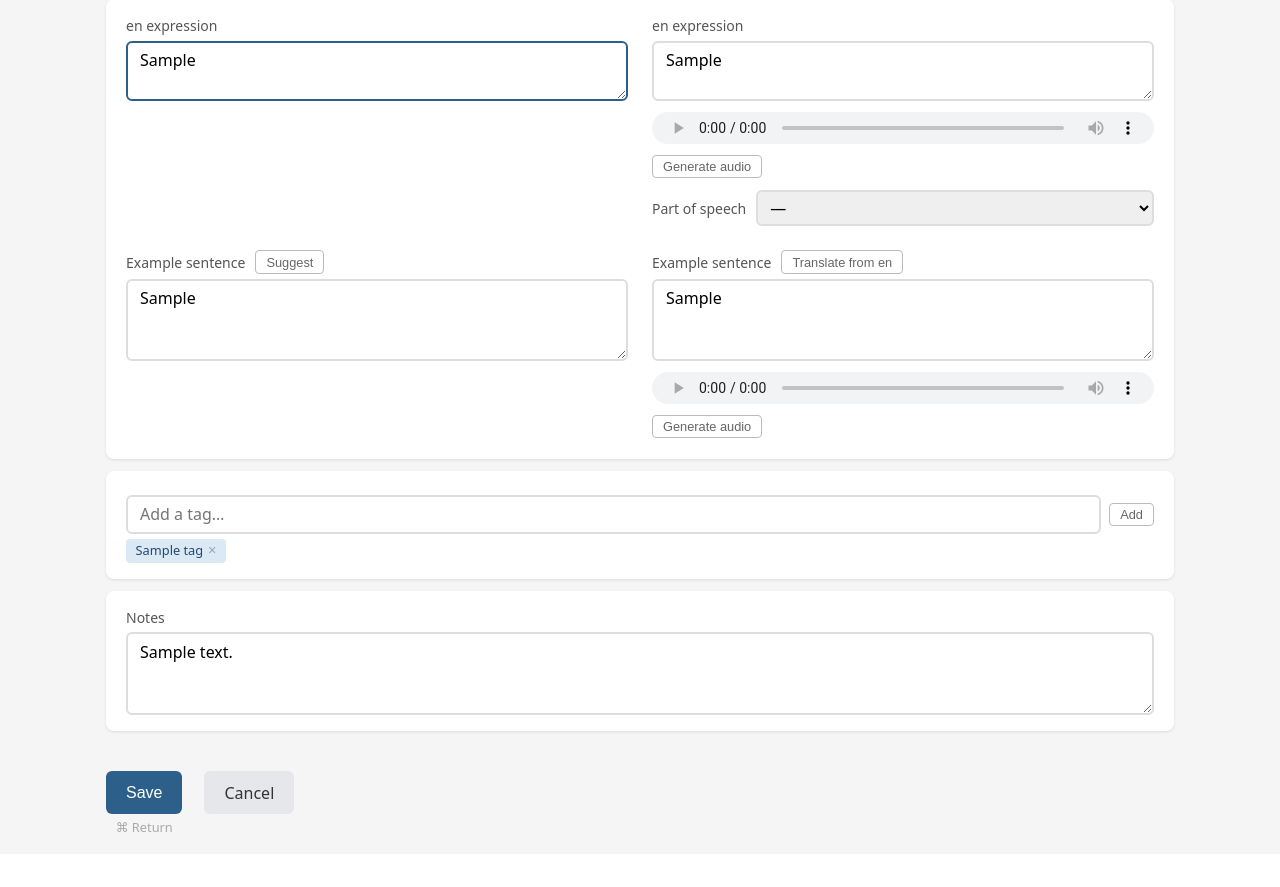
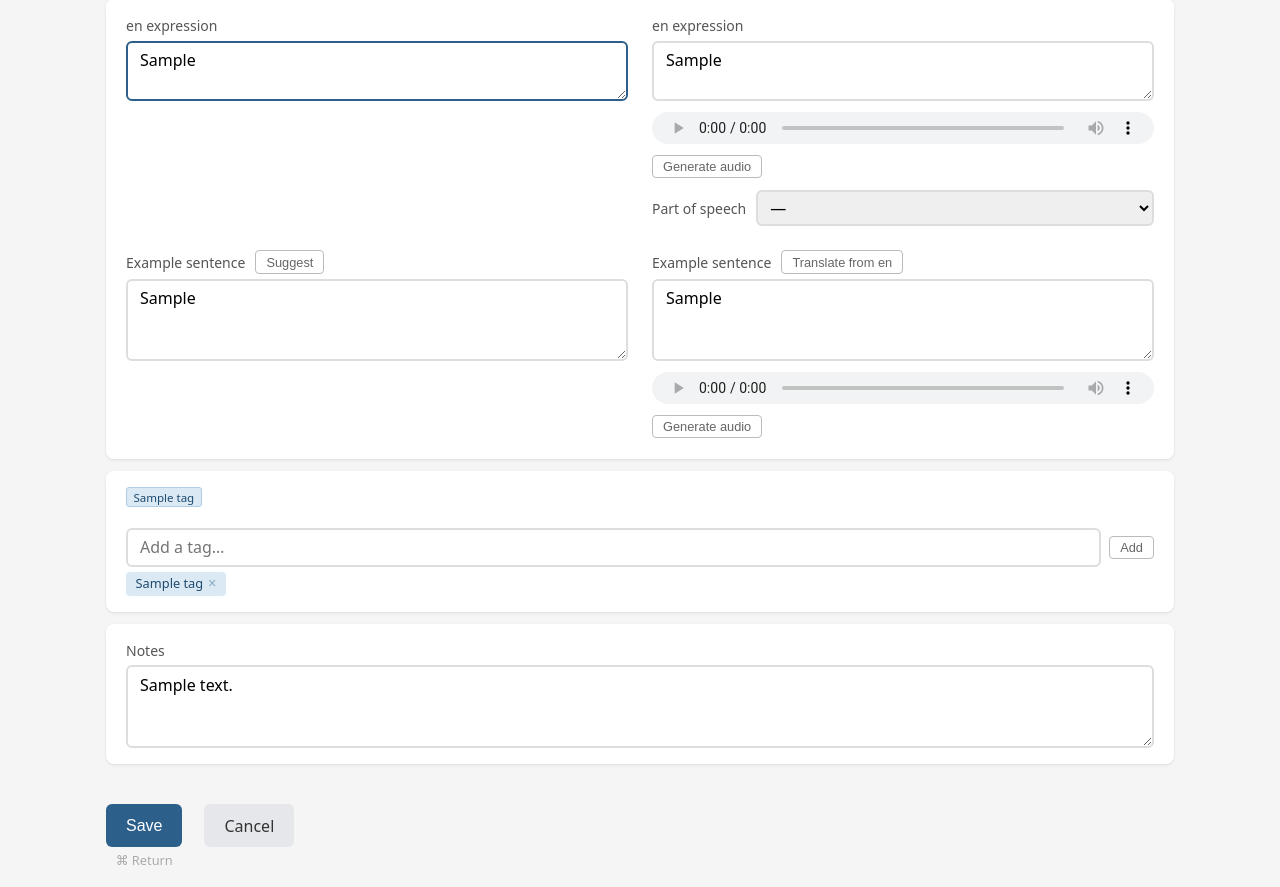
Before and after one commit to michaeljmuller/vibevocab, a Flask app: page /card/1/edit in a window 1280 px wide. Shown: the part 160-1047 px from the top of the page. Before the commit the page ends 992 px from the top, so only its background shows below. Run offline with Flask 3, Linux system fonts and the light colour scheme; tables that the repository leaves empty hold one stand-in row (values such as "Sample post").

Commit message:
Add tag palette to word browser and card editor
Word browser: clickable tag bar above the table; clicking a tag filters
to that tag, clicking again clears it. Active tag is highlighted blue.

Card editor: palette of all deck tags above the text input; assigned
tags appear filled, unassigned outlined. Clicking toggles assignment.

Also adds masculine-and-feminine noun gender option: audio uses the
masculine article; quiz accepts either masculine or feminine form.

```diff
--- a/web/app.py
+++ b/web/app.py
@@ -40,10 +40,12 @@ def audio_status(card_id):
 
 
 def get_article(noun_gender, noun_is_plural, language):
-    """Return the definite article for a noun, or None if unknown."""
+    """Return the definite article for a noun, or None if unknown.
+    For 'both' gender, returns the masculine article (used for audio)."""
     lang = language.split('-')[0].lower()
     table = _ARTICLES.get(lang, {})
-    return table.get((noun_gender, bool(noun_is_plural)))
+    gender = 'masculine' if noun_gender == 'both' else noun_gender
+    return table.get((gender, bool(noun_is_plural)))
 
 
 def expected_answer(card, target_language):
@@ -87,7 +89,13 @@ def _do_quiz_check(deck, card, action, answer, check_url, next_url, return_url):
                                    check_url=check_url, next_url=next_url, return_url=return_url)
 
     full    = expected_answer(card, deck.target_language)
-    correct = answer.lower() == full.lower()
+    if card.part_of_speech == 'noun' and card.noun_gender == 'both':
+        lang = deck.target_language
+        fem_article = get_article('feminine', card.noun_is_plural, lang)
+        fem_full = f"{fem_article} {card.target_expression}" if fem_article else None
+        correct = answer.lower() == full.lower() or (fem_full is not None and answer.lower() == fem_full.lower())
+    else:
+        correct = answer.lower() == full.lower()
     has_expr, has_ex = audio_status(card.id)
     return render_template('quiz.html', deck=deck, card=card, state='back',
                            answer=answer, correct=correct, full_answer=full,
@@ -240,7 +248,11 @@ PARTS_OF_SPEECH = [
     'interjection', 'noun', 'other', 'preposition', 'pronoun', 'verb',
 ]
 
-NOUN_GENDERS = ['masculine', 'feminine']
+NOUN_GENDERS = [
+    ('masculine',  'masculine'),
+    ('feminine',   'feminine'),
+    ('both',       'masculine and feminine'),
+]
 
 
 @app.route('/card/<int:card_id>/edit', methods=['GET', 'POST'])
@@ -279,11 +291,12 @@ def edit_card(card_id):
         return redirect(return_url)
 
     return_url = _safe_return_url(request.args.get('return_url'), fallback_url)
+    all_tags   = Tag.query.filter_by(deck_id=card.deck_id).order_by(Tag.name).all()
     return render_template('edit_card.html', card=card, deck=deck,
                            parts_of_speech=PARTS_OF_SPEECH, noun_genders=NOUN_GENDERS,
                            has_expression_audio=card.expression_audio is not None,
                            has_example_audio=card.example_audio is not None,
-                           return_url=return_url)
+                           all_tags=all_tags, return_url=return_url)
 
 
 @app.route('/deck/<int:deck_id>/cards/new', methods=['GET', 'POST'])
@@ -333,10 +346,11 @@ def add_card(deck_id):
         expression_audio=None, example_audio=None,
     )
     return_url = _safe_return_url(request.args.get('return_url'), fallback_url)
+    all_tags   = Tag.query.filter_by(deck_id=deck_id).order_by(Tag.name).all()
     return render_template('edit_card.html', card=stub, deck=deck,
                            parts_of_speech=PARTS_OF_SPEECH, noun_genders=NOUN_GENDERS,
                            has_expression_audio=False, has_example_audio=False,
-                           return_url=return_url,
+                           all_tags=all_tags, return_url=return_url,
                            form_action=url_for('add_card', deck_id=deck_id))
 
 
@@ -378,7 +392,8 @@ def deck_words(deck_id):
         {'did': deck_id}
     ).fetchall()
     audio_map = {r[0]: (bool(r[1]), bool(r[2])) for r in rows}
-    return render_template('words.html', cards=cards, deck=deck, audio_map=audio_map)
+    all_tags  = Tag.query.filter_by(deck_id=deck_id).order_by(Tag.name).all()
+    return render_template('words.html', cards=cards, deck=deck, audio_map=audio_map, all_tags=all_tags)
 
 
 @app.route('/deck/<int:deck_id>/tags')
--- a/web/static/style.css
+++ b/web/static/style.css
@@ -843,6 +875,42 @@ h1 {
     background: rgba(44, 95, 138, 0.15);
 }
 
+.deck-tag-palette {
+    display: flex;
+    flex-wrap: wrap;
+    gap: 0.3rem;
+    margin-bottom: 0.5rem;
+}
+
+.tag-pal-chip {
+    display: inline-block;
+    font-size: 0.72rem;
+    padding: 0.1rem 0.4rem;
+    background: #fff;
+    color: #5580a0;
+    border: 1px solid #c5d9eb;
+    border-radius: 3px;
+    white-space: nowrap;
+    cursor: pointer;
+    font-family: inherit;
+    transition: background 0.1s, color 0.1s;
+}
+
+.tag-pal-chip:hover {
+    background: #eef4fa;
+}
+
+.tag-pal-chip.assigned {
+    background: #dbe9f5;
+    color: #1e4a6e;
+    border-color: #b0cde5;
+    font-weight: 500;
+}
+
+.tag-pal-chip.assigned:hover {
+    background: #c5d9eb;
+}
+
 .tag-chip-sm {
     display: inline-block;
     font-size: 0.72rem;
--- a/web/templates/edit_card.html
+++ b/web/templates/edit_card.html
@@ -57,8 +57,8 @@
             <div class="noun-gender-row">
                 <select id="noun_gender" name="noun_gender">
                     <option value="">—</option>
-                    {% for g in noun_genders %}
-                    <option value="{{ g }}" {{ 'selected' if card.noun_gender == g }}>{{ g }}</option>
+                    {% for value, label in noun_genders %}
+                    <option value="{{ value }}" {{ 'selected' if card.noun_gender == value }}>{{ label }}</option>
                     {% endfor %}
                 </select>
                 <label class="checkbox-label">
@@ -103,6 +103,9 @@
 
     <div class="field-group">
         <div class="field">
+            {% if all_tags %}
+            <div id="deck-tag-palette" class="deck-tag-palette"></div>
+            {% endif %}
             <div class="tag-input-row">
                 <input type="text" id="tag-input" class="tag-input" placeholder="Add a tag…" autocomplete="off">
                 <button type="button" id="tag-add-btn" class="btn-suggest">Add</button>
@@ -356,7 +359,25 @@
 
         // ── Tags ──────────────────────────────────────────────────────────
 
-        const DECK_ID = {{ deck.id }};
+        const DECK_ID       = {{ deck.id }};
+        const ALL_DECK_TAGS = {{ all_tags|map(attribute='name')|list|tojson if all_tags else '[]' }};
+        const INITIAL_TAGS  = {{ card.tags|map(attribute='name')|list|tojson }};
+
+        function renderTagPalette(assignedNames) {
+            const palette = document.getElementById('deck-tag-palette');
+            if (!palette) return;
+            const assigned = new Set(assignedNames.map(n => n.toLowerCase()));
+            palette.innerHTML = '';
+            ALL_DECK_TAGS.forEach(name => {
+                const isAssigned = assigned.has(name.toLowerCase());
+                const btn = document.createElement('button');
+                btn.type      = 'button';
+                btn.className = 'tag-pal-chip' + (isAssigned ? ' assigned' : '');
+                btn.textContent = name;
+                btn.addEventListener('click', () => isAssigned ? removeTag(name) : addTag(name));
+                palette.appendChild(btn);
+            });
+        }
 
         function renderTagChips(tags) {
             const chipsEl = document.getElementById('edit-tag-chips');
@@ -375,6 +396,7 @@
                 chip.appendChild(btn);
                 chipsEl.appendChild(chip);
             });
+            renderTagPalette(tags);
         }
 
         {% if card.id %}
@@ -437,6 +459,8 @@
             _syncTagInputs();
         }
         {% endif %}
+
+        renderTagPalette(INITIAL_TAGS);
 
         const tagInput  = document.getElementById('tag-input');
         const tagAddBtn = document.getElementById('tag-add-btn');
```
Also changed, not shown: other parts of web/static/style.css (+32 -0 lines), web/templates/words.html (+28 -1 lines).
